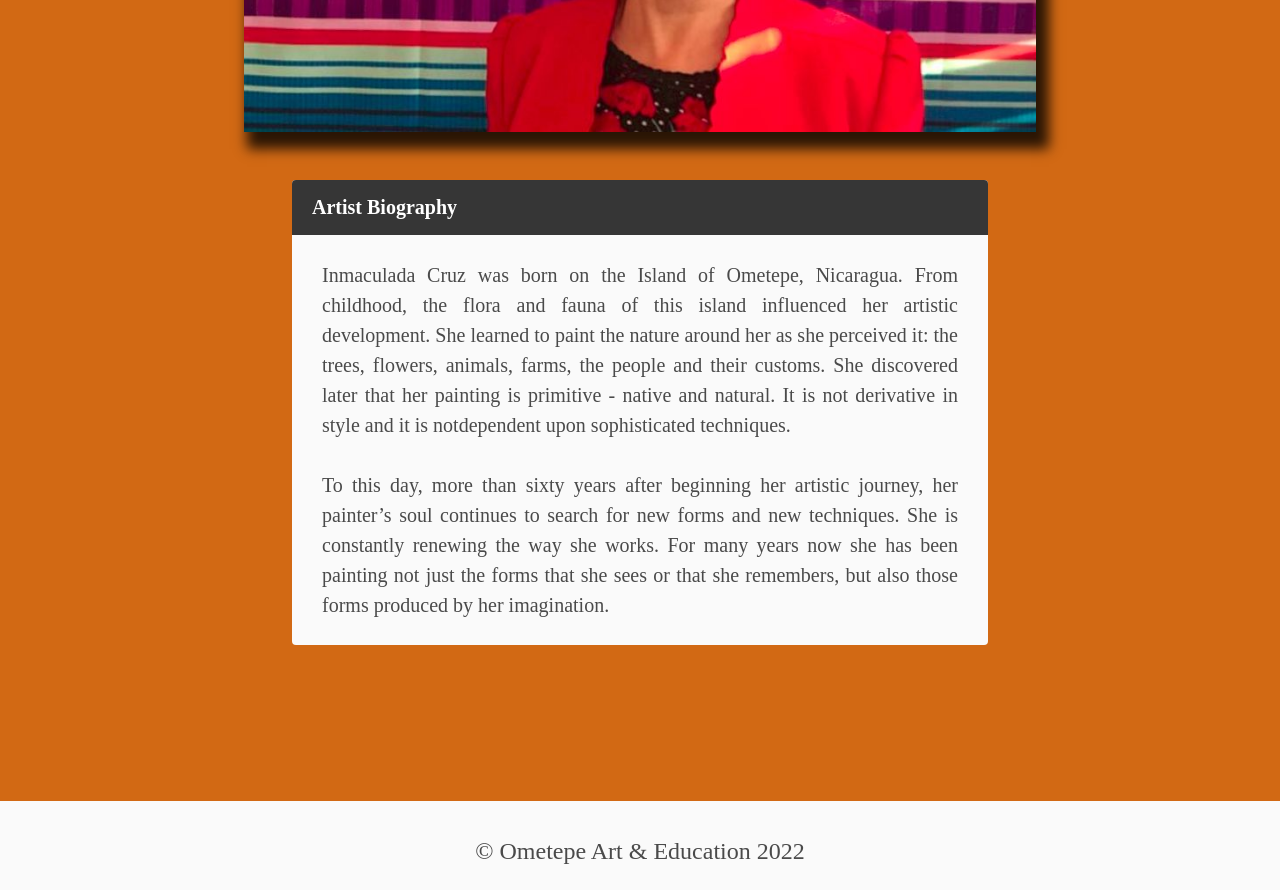
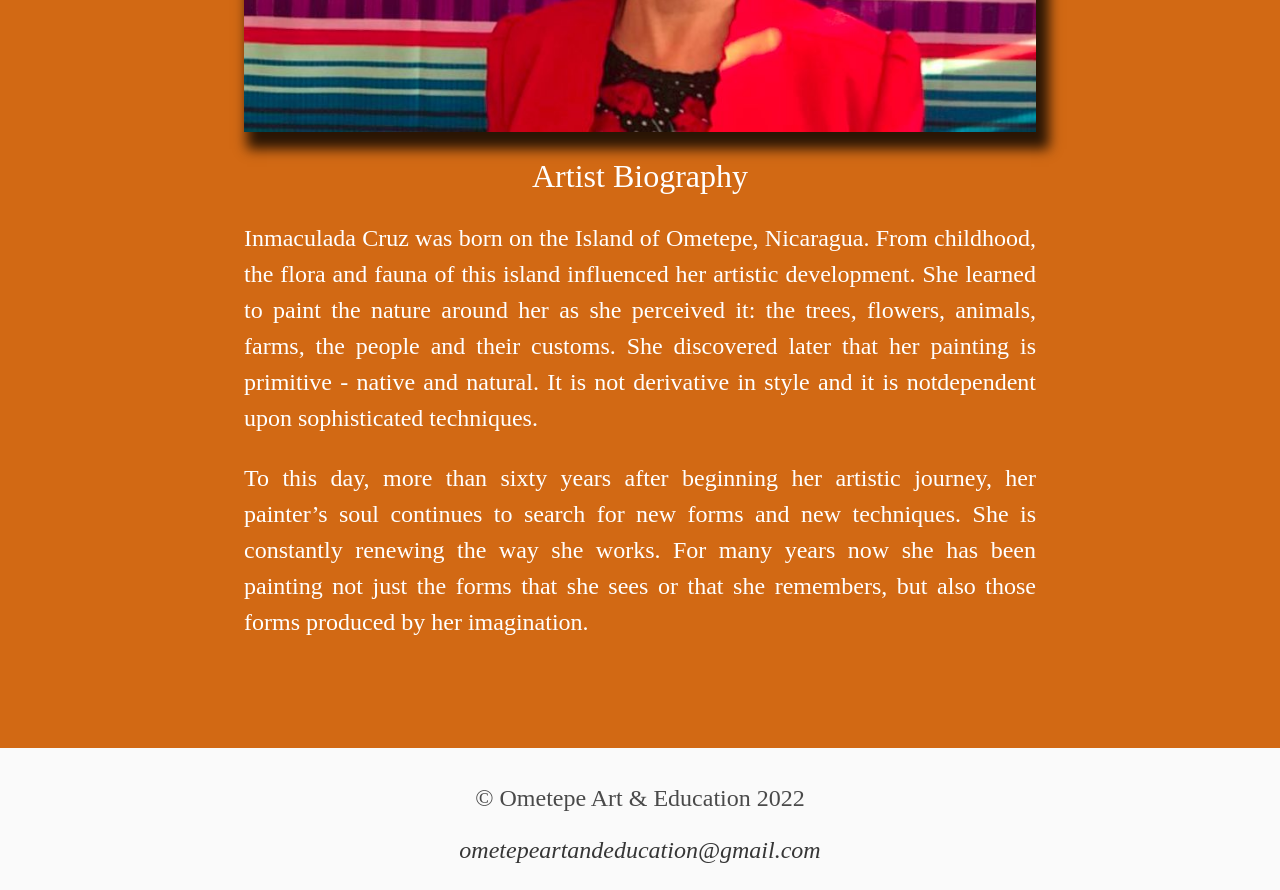
Before and after one commit to papadavis47/ometepe-art-and-education, a Next.js app: page /staff/inmaculada in a window 1280 px wide. Shown: the part 720-1610 px from the top of the page. Built offline with nearby package versions, Linux system fonts and the light colour scheme; a web font is replaced by a local one.

Commit message:
Fixed bulma css issues on staff pages for victor and inmaculada

```diff
--- a/pages/staff/inmaculada.js
+++ b/pages/staff/inmaculada.js
@@ -26,21 +26,21 @@ const Inmaculada = () => {
         </h2>
       </div>
       <div className='columns is-centered has-text-centered section pt-0'>
-        <div className='column is-three-quarters'>
+        <div className='column is-three-quarters-desktop'>
           <figure className='image is-3by2 shadow'>
             <Image src='/inmaculada.jpg' alt='Inmaculada Cruz, painter' layout='fill' />
           </figure>
-          <div className='section'>
-            <article className='message is-dark is-medium' id='mission'>
-              <div className='message-header'>
-                <p>{spanish ? "Biografia del artista" : "Artist Biography"}</p>
+          <div>
+            <article>
+              <div className='has-text-centered has-text-white my-3 is-size-3'>
+                <p className='p-2'>{spanish ? "Biografia del artista" : "Artist Biography"}</p>
               </div>
-              <div className='message-body'>
-                <p className='is-size-6-mobile has-text-justified'>
+              <div>
+                <p className='is-size-5-mobile is-size-4 has-text-justified has-text-white'>
                   {spanish ? bioParagraphOneSpanish : bioParagraphOneEnglish}
                 </p>
                 <br />
-                <p className='is-size-6-mobile has-text-justified'>
+                <p className='is-size-5-mobile is-size-4 has-text-justified has-text-white'>
                   {spanish ? bioParagraphTwoSpanish : bioParagraphTwoEnglish}
                 </p>
               </div>
```
Also changed, not shown: pages/staff/victor.js (+7 -7 lines).
